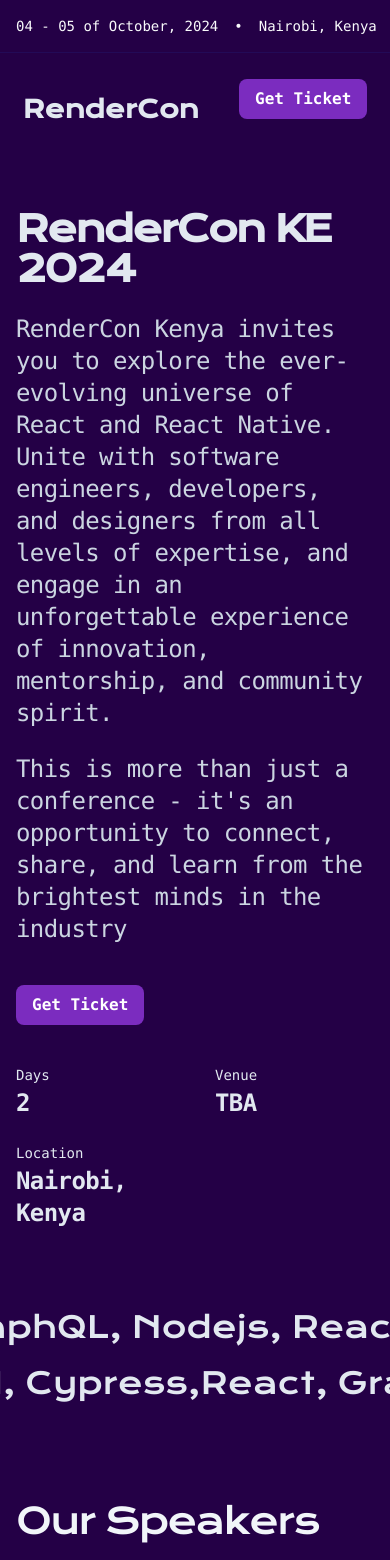
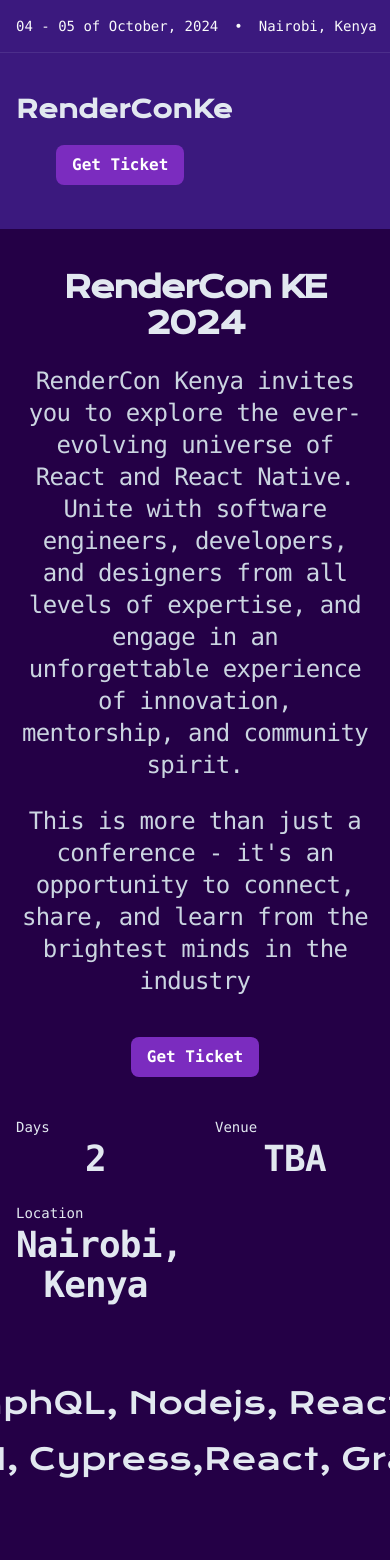
Before and after one commit to rendercon/RenderconKeWeb, a Next.js app: page / in a window 390 px wide. Shown: the top 1560 px of the page. Built offline with nearby package versions, Linux system fonts and the light colour scheme; no server answers.

Commit message:
refactor the code where needed (#25)
Co-authored-by: kandiecindy <kandie.cindy@globallinkplus.com>

```diff
--- a/src/app/components/Community.tsx
+++ b/src/app/components/Community.tsx
@@ -49,7 +49,7 @@
             </div>
           </div>
 
-          <div className='flex flex-col lg:flex-row justify-center mt-12 gap-12' >
+          <div className='flex flex-col lg:flex-row justify-center mt-12 gap-12 mx-8' >
             <Button>
               <Link
                 href="https://bit.ly/rcke23pics" target="_blank" rel="noopener noreferrer">View Gallery</Link>
--- a/src/app/components/Contacts.tsx
+++ b/src/app/components/Contacts.tsx
@@ -4,7 +4,7 @@
 
 const Contacts = (props: Props) => {
   return (
-    <div className="bg-slate">
+    <div className="px-6">
       <div className="mx-auto max-w-7xl py-16 px-4 sm:px-6 lg:py-24 lg:px-8">
         <div className="divide-y-2 divide-gray-200">
           <div className="lg:grid lg:grid-cols-3 lg:gap-8">
@@ -15,7 +15,7 @@
                 <dl className="mt-2 text-base text-slate-300">
                   <div>
                     <dt className="sr-only">Email</dt>
-                    <dd className='font-mono text-xl'>info@rendercon.org</dd>
+                    <a href="mailto: info@rendercon.org" className='hover:underline hover:text-[#eee712]'>info@rendercon.org</a>
                   </div>
                 </dl>
               </div>
@@ -25,7 +25,12 @@
                   <div>
                     <dt className="sr-only">Youtube Link</dt>
                     <dd className='font-mono text-xl'>
-                      <a href="https://www.youtube.com/channel/UC0bCcG8gHUL4njDOpQGcMIA" className="hover:text-slate-100" target="_blank" rel="noopener noreferrer">
+                      <a
+                        href="https://www.youtube.com/channel/UC0bCcG8gHUL4njDOpQGcMIA"
+                        className="hover:text-[#eee712] hover:underline"
+                        target="_blank"
+                        rel="noopener noreferrer"
+                      >
                         RenderconORG
                       </a>
                     </dd>
@@ -33,12 +38,17 @@
                 </dl>
               </div>
               <div>
-                <h3 className="text-lg font-medium leading-6 text-slate-100">Twitter </h3>
+                <h3 className="text-lg font-medium leading-6 text-slate-100">X (Twitter)</h3>
                 <dl className="mt-2 text-base text-slate-300">
                   <div>
                     <dt className="sr-only">Twitter Handle</dt>
                     <dd className='font-mono text-xl'>
-                      <a href="https://twitter.com/renderconke" className="hover:text-slate-100" target="_blank" rel="noopener noreferrer">
+                      <a
+                        href="https://twitter.com/renderconke"
+                        className="hover:text-[#eee712] hover:underline"
+                        target="_blank"
+                        rel="noopener noreferrer"
+                      >
                         @renderconke
                       </a>
                     </dd>
@@ -51,7 +61,12 @@
                   <div>
                     <dt className="sr-only">Linkedin</dt>
                     <dd className='font-mono text-xl'>
-                      <a href="https://www.linkedin.com/company/renderconke/" className="hover:text-slate-100" target="_blank" rel="noopener noreferrer">
+                      <a
+                        href="https://www.linkedin.com/company/renderconke/"
+                        className="hover:text-[#eee712] hover:underline"
+                        target="_blank"
+                        rel="noopener noreferrer"
+                      >
                         Rendercon Kenya
                       </a>
                     </dd>
--- a/src/app/components/Header.tsx
+++ b/src/app/components/Header.tsx
@@ -4,12 +4,12 @@
 
 export function Header() {
   return (
-    <header className="relative z-50 pb-11 lg:pt-11">
-      <Container className="flex flex-wrap items-center justify-center sm:justify-between lg:flex-nowrap">
+    <header className="relative z-50 pb-11 lg:pt-8 md:sticky top-0 bg-[#42208c] bg-opacity-80">
+      <Container className="flex flex-wrap items-center justify-between align-center sm:justify-between lg:flex-nowrap">
       <div className="mt-10 lg:mt-0 lg:grow lg:basis-0">
-          <span className='text-slate-200 text-2xl font-semibold'>RenderCon</span>
+          <span className='text-slate-200 text-2xl font-semibold'>RenderConKe</span>
         </div>
-        <div className="order-first -mx-4 flex flex-auto basis-full overflow-x-auto whitespace-nowrap border-b border-blue-600/10 py-4 font-mono text-sm text-gray-50 sm:-mx-6 lg:order-none lg:mx-0 lg:basis-auto lg:border-0 lg:py-0">
+        <div className="order-first -mx-4 flex flex-auto basis-full overflow-x-auto whitespace-nowrap border-b border-blue-100/10 py-4 font-mono text-sm text-gray-50 sm:-mx-6 lg:order-none lg:mx-0 lg:basis-auto lg:border-0 lg:py-0">
           <div className="mx-auto flex items-center gap-4 px-4">
             <p>
               <time dateTime="2024-10-04">04</time> -
@@ -19,13 +19,10 @@
             <p>Nairobi, Kenya</p>
           </div>
         </div>
-        {/* <div className="mt-5 sm:mt-10 sm:flex lg:mt-0 lg:grow lg:basis-0 lg:justify-end">
-          <Button href="#">Ticket info coming soon</Button>
-        </div> */}
         <div className="mt-5 pl-10  sm:mt-10 sm:flex md:pl-0 lg:pl-0 lg:mt-0 lg:grow lg:basis-0 lg:justify-end">
           <Button>
           <Link
-            href="https://bit.ly/rcke24wv1" target="_blank" rel="noopener noreferrer">Get Ticket</Link>
+            href="https://paydexp.com/renderconke-2024" target="_blank" rel="noopener noreferrer">Get Ticket</Link>
           </Button>
         </div>
       </Container>
--- a/src/app/components/Hero.tsx
+++ b/src/app/components/Hero.tsx
@@ -8,15 +8,15 @@
     <div className="relative pb-20 pt-10 sm:py-24">
       <Container className="relative">
         <div className="mx-auto max-w-2xl lg:max-w-4xl">
-          <h1 className="font-display text-4xl font-bold tracking-tighter text-slate-200 sm:text-8xl">
+          <h1 className="font-display text-3xl font-bold tracking-tighter text-slate-200 lg:text-6xl text-center">
             <span className="sr-only">RenderconKe - </span> RenderCon KE 2024
           </h1>
-          <div className="mt-6 space-y-6 font-display text-2xl tracking-tight text-slate-300 font-mono">
-            <p>
+          <div className="mt-6 space-y-6 font-display text-2xl tracking-tight text-slate-300 font-mono ">
+            <p className='text-center'>
                 RenderCon Kenya  invites you to explore the ever-evolving universe of React and React Native.
                 Unite with software engineers, developers, and designers from all levels of expertise, and engage in an unforgettable experience of innovation, mentorship, and community spirit.
             </p>
-            <p>
+            <p className='text-center'>
             This is more than just a conference - it&apos;s an opportunity to connect, share, and learn from the brightest minds in the industry
             </p>
           </div>
@@ -30,17 +30,17 @@
 
             </div> */}
 
-          <div>
+          <div className='flex items-center align-center justify-center lg:mx-auto'>
 
             <a
             className="inline-flex justify-center rounded-lg bg-[#7b2cbf] px-4 py-2 text-base font-semibold font-mono text-white cursor-pointer hover:bg-[#9d4edd] focus:outline-none focus-visible:outline-2 focus-visible:outline-offset-2 focus-visible:outline-slate-500 active:text-white/70"
-            href="https://bit.ly/rcke24wv1" target="_blank" rel="noopener noreferrer">Get Ticket</a>
+            href="https://paydexp.com/renderconke-2024" target="_blank" rel="noopener noreferrer">Get Ticket</a>
 
           </div>
 
           </div>
 
-          <dl className="mt-10 grid grid-cols-2 gap-x-10 gap-y-6 font-mono sm:mt-16 sm:gap-x-16 sm:gap-y-10 sm:text-center lg:auto-cols-auto lg:grid-flow-col lg:grid-cols-none lg:justify-start lg:text-left">
+          <dl className="mt-10 grid grid-cols-2 gap-x-10 gap-y-6 font-mono sm:mt-16 sm:gap-x-16 sm:gap-y-10 sm:text-center lg:auto-cols-auto lg:grid-flow-col lg:grid-cols-none lg:justify-center lg:text-left">
             {[
               ['Days', '2'],
               ['Venue', 'TBA'],
@@ -48,7 +48,7 @@
             ].map(([name, value]) => (
               <div key={name}>
                 <dt className="font-mono text-sm text-slate-200">{name}</dt>
-                <dd className="mt-0.5 text-2xl font-semibold tracking-tight text-slate-200">
+                <dd className="mt-0.5 text-4xl font-semibold tracking-tight text-slate-200 text-center">
                   {value}
                 </dd>
               </div>
--- a/src/app/components/Partners.tsx
+++ b/src/app/components/Partners.tsx
@@ -80,7 +80,7 @@
           ))}
         </div>
           <p className="text-slate-200 text-xl mt-20 font-mono text-center">
-              For more information on sponsorship and partnership, please reach out to us <a href="#" onClick={handleEmailClick}><u>HERE</u></a>.
+              For more information on sponsorship and partnership, please reach out to us <a href="mailto: partnerships@rendercon.org" className='hover:underline text-[#eee712]'>here</a>
           </p>
       </Container>
     </section>
--- a/src/app/components/Speakers.tsx
+++ b/src/app/components/Speakers.tsx
@@ -89,7 +89,7 @@
   };
 
 
-    const randomSpeakers = useMemo(() => generateRandomSpeakers(speakerList, 8), [speakerList]);
+    const randomSpeakers = useMemo(() => generateRandomSpeakers(speakerList, 6), [speakerList]);
 
 
   useEffect(() => {
@@ -114,7 +114,7 @@
       {
         isSSR ? null :
         <Container>
-          <div className="mx-auto max-w-2xl lg:mx-0">
+          <div className="mx-auto max-w-3xl text-center flex flex-col align-center items-center justify-center w-full ">
             <h2
               id="speakers-title"
               className="font-display text-4xl font-medium tracking-tighter text-slate-100 sm:text-5xl"
@@ -125,23 +125,23 @@
               Learn from the best in the industry and level up your skills.
             </p>
           </div>
-          <div className="mx-auto max-w-7xl px-6 lg:px-8">
+          <div className="mx-auto max-w-8xl px-6 lg:px-8">
             <ul
               role="list"
-              className="mx-auto mt-20 grid max-w-2xl grid-cols-1 gap-x-8 gap-y-14 sm:grid-cols-2 lg:mx-0 lg:max-w-none lg:grid-cols-3 xl:grid-cols-4"
+              className="mx-auto mt-20 grid max-w-4xl lg:max-w-9xl grid-cols-1 gap-x-8 gap-y-14 sm:grid-cols-2 lg:grid-cols-3"
             >
               {visibleSpeakers.map((speaker: Speaker) => (
                 <li key={speaker.id}>
-                  <img className="relative aspect-[14/13] w-full rounded-2xl object-cover" src={speaker.profilePicture} alt="" />
+                  <img className="relative aspect-[14/13] w-[full] rounded-xl object-cover" src={speaker.profilePicture} alt="" />
                   <h3 className="mt-6 text-lg font-semibold leading-8 tracking-tight text-white">{speaker.fullName}</h3>
                   <p className="font-mono text-sm leading-6 text-slate-300">{speaker.sessions[0].name}</p>
                 </li>
               ))}
             </ul>
-            <div className='mt-5'>
+            <div className='mt-5 flex align-center items-center justify-center'>
               {!showAllSpeakers && speakerList.length > 8 && (
                 <span
-                  className="mt-8 text-2xl font-medium text-slate-300 cursor-pointer hover:underline"
+                  className="mt-8 text-2xl font-medium text-[#eee712] cursor-pointer hover:underline"
                   onClick={toggleShowAllSpeakers}
                 >
                   See More...
--- a/src/app/components/Sponsors.tsx
+++ b/src/app/components/Sponsors.tsx
@@ -52,13 +52,13 @@
             </div>
 
               <p className="text-slate-400 text-xl font-mono text-center pt-5">
-                <br/> Reach out for our sponsorship packages <a href="#" onClick={handleEmailClick}><u>HERE</u></a>.
+                <br/> Reach out for our sponsorship packages <a href="mailto: sponsors@rendercon.org" className='hover:underline text-[#eee712]'>here</a>
               </p>
               </>
             )) : (
                 <p className="text-slate-300 text-xl font-mono text-center">
                     Leverage our platform to put your brand on the spotlight. Become a part of Rendercon Kenya&apos;s mission to nurture innovation and best practices within the React ecosystem.
-                    <br/> Reach out for our sponsorship packages <a href="#" onClick={handleEmailClick}><u>HERE</u></a>.
+                    <br/> Reach out for our sponsorship packages <a href="mailto: sponsors@rendercon.org" className='hover:underline text-[#eee712]'>here</a>
                 </p>
             )}
         </div>
```
Lines whose indentation alone changed are shown as unchanged.
